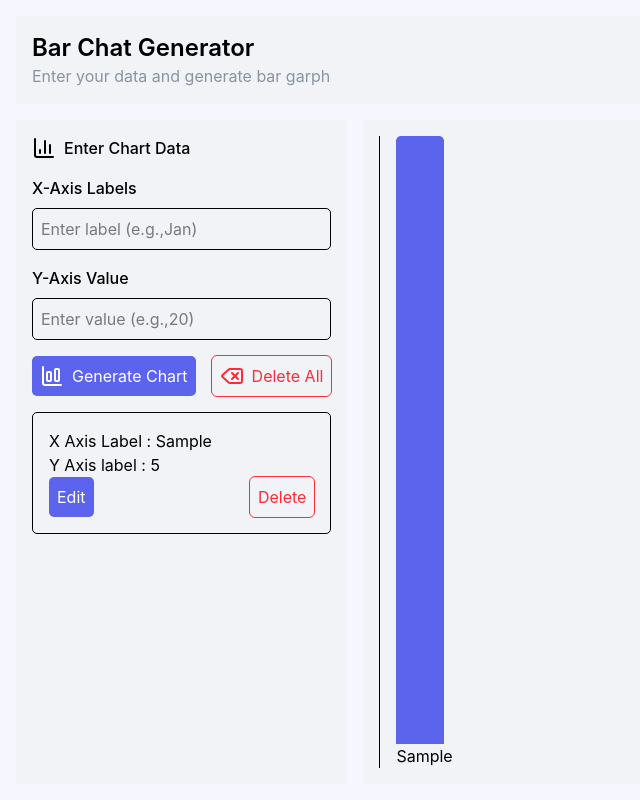
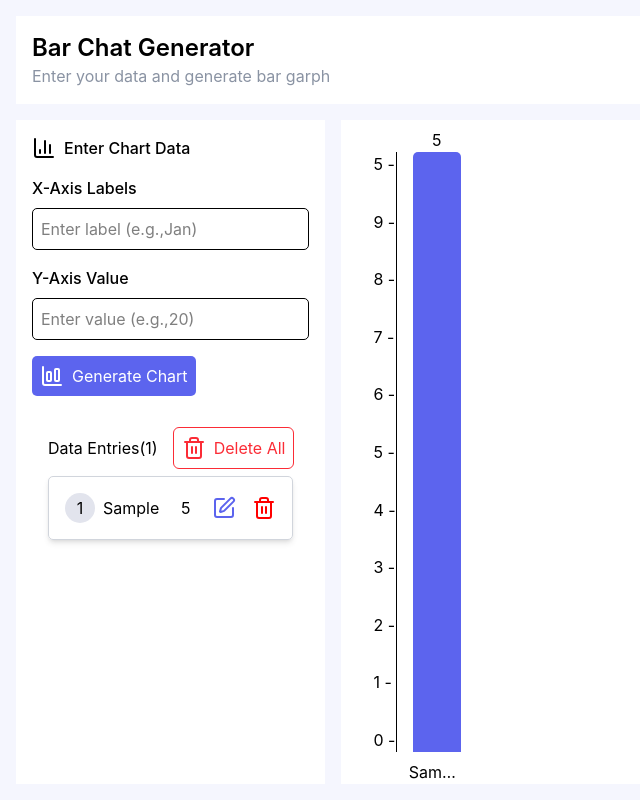
Before and after one commit to krish-patel-simform/barchat-generator, a React (Vite) app: page / in a window 1280 px wide. Both pictures are taken after typing "Sample", "5" into the empty fields and a click on the button "Generate Chart". Shown: the whole page, without its empty margins (0-640 px from the left). Built offline with nearby package versions, Linux system fonts and the light colour scheme.

Commit message:
fix:fix the bar value and bar label using absolute

```diff
--- a/src/Component/BarDataEditor/BarDataEditor.tsx
+++ b/src/Component/BarDataEditor/BarDataEditor.tsx
@@ -2,19 +2,38 @@ import BarDataEditCard from "../Card/BarDataEditCard";
 import type { BarDataEditorProps } from "./barDataEditor.type";
 
 import style from "./barDataEditor.module.css";
+import Button from "../UI/Button/Button";
+import { Trash2 } from "lucide-react";
 
 export default function BarDataEditor({
   data,
   dispatchBarData,
 }: BarDataEditorProps) {
+  function handleDeleteAll() {
+    dispatchBarData({ type: "deleteAll" });
+  }
+
   return (
     <div className={`${style.barDataEditorContainer}`}>
-      {data.map((barData) => {
+      <div className={`${style.barDataEditCardHeader}`}>
+        <h6 className={`${style.barDataEditCardHeadering}`}>
+          Data Entries({data.length})
+        </h6>
+        <Button
+          leftIcon={<Trash2 />}
+          mode="Secondary"
+          title="Delete All"
+          outlineColor="Red"
+          onClick={handleDeleteAll}
+        />
+      </div>
+      {data.map((barData, index) => {
         return (
           <BarDataEditCard
             dispatchBarData={dispatchBarData}
             key={barData.id}
             data={barData}
+            index={index}
           />
         );
       })}
--- a/src/Component/BarDataEditor/barDataEditor.module.css
+++ b/src/Component/BarDataEditor/barDataEditor.module.css
@@ -1,5 +1,13 @@
 @reference 'tailwindcss';
 
 .barDataEditorContainer {
-  @apply flex flex-col gap-2 overflow-scroll;
+  @apply flex flex-col gap-2 overflow-scroll p-4 grow;
 }
+
+.barDataEditCardHeader {
+  @apply flex gap-4 justify-between items-center;
+}
+
+.barDataEditCardHeadering {
+  @apply text-[1rem];
+}
--- a/src/Component/BarGraph/BarGraph.tsx
+++ b/src/Component/BarGraph/BarGraph.tsx
@@ -8,8 +8,21 @@ export default function BarGraph({ data }: BarGraphProps) {
     Number.NEGATIVE_INFINITY,
   );
 
+  const gap = Math.ceil(maxValue / 10);
+  const intervals = Array.from({ length: 11 }, (_, index) =>
+    index === 10 ? maxValue : gap * index,
+  ).reverse();
+
   return (
     <section className={`${style.barGraphContainer}`}>
+      <div className={`${style.barGraphIntervals}`}>
+        {maxValue === Number.NEGATIVE_INFINITY
+          ? null
+          : intervals.map((interval) => {
+              return <span>{interval} -</span>;
+            })}
+      </div>
+      <div className={`${style.allBarContainer}`}>
         {data.map((obj) => {
           const height = (obj.yValue / maxValue) * MAX_BAR_HEIGHT;
           return (
@@ -21,16 +34,19 @@ export default function BarGraph({ data }: BarGraphProps) {
             />
           );
         })}
+      </div>
     </section>
   );
 }
 
 const MAX_BAR_HEIGHT = 100;
 
-const Bar = ({ xLabel, height }: BarProps) => {
+const Bar = ({ xLabel, height, yValue }: BarProps) => {
   return (
     <section className={`${style.barContainer}`}>
-      <div style={{ height: `${height}%` }} className={`${style.bar}`}></div>
+      <div style={{ height: `${height}%` }} className={`${style.bar}`}>
+        <span className={`${style.barContainerValue}`}>{yValue}</span>
+      </div>
       <span className={`${style.barContainerLabel}`}>{xLabel}</span>
     </section>
   );
--- a/src/Component/BarGraph/barGraph.module.css
+++ b/src/Component/BarGraph/barGraph.module.css
@@ -1,11 +1,21 @@
 @reference 'tailwindcss';
 
 .barGraphContainer {
-  @apply flex items-end gap-4 h-full border-l pl-4;
+  @apply flex items-end gap-4 h-full p-4 relative;
+}
+
+.barGraphIntervals {
+  @apply flex flex-col justify-between h-[100%] border-r;
+}
+
+/* Bar */
+
+.allBarContainer {
+  @apply h-full flex gap-4;
 }
 
 .bar {
-  @apply w-[3rem] bg-[var(--primary-bg-color)] rounded-tl-[var(--radius)] rounded-tr-[var(--radius)];
+  @apply relative w-[3rem] bg-[var(--primary-bg-color)] rounded-tl-[var(--radius)] rounded-tr-[var(--radius)];
 }
 
 .bar:hover {
@@ -13,9 +23,13 @@
 }
 
 .barContainer {
-  @apply flex flex-col h-[100%] justify-end cursor-pointer;
+  @apply flex flex-col h-[100%] justify-end cursor-pointer items-center gap-2;
+}
+
+.barContainerValue {
+  @apply absolute top-[-1.5rem] left-[50%] translate-x-[-50%];
 }
 
 .barContainerLabel {
-  @apply text-center;
+  @apply absolute text-center truncate w-[3.5rem] bottom-[-1rem];
 }
--- a/src/Component/BargraphInput/BargraphInput.tsx
+++ b/src/Component/BargraphInput/BargraphInput.tsx
@@ -1,7 +1,7 @@
 import style from "./bargraphInput.module.css";
 import Input from "../UI/Input/Input";
 import Button from "../UI/Button/Button";
-import { BarChartBigIcon, DeleteIcon } from "lucide-react";
+import { BarChartBigIcon } from "lucide-react";
 import { forwardRef, useImperativeHandle, useRef } from "react";
 import type {
   BargraphInputProps,
@@ -55,12 +55,6 @@ const BargraphInput = forwardRef<BarGraphInputRefs, BargraphInputProps>(
             leftIcon={<BarChartBigIcon />}
             onClick={onGenerate}
           />
-          <Button
-            leftIcon={<DeleteIcon />}
-            mode="Secondary"
-            title="Delete All"
-            outlineColor="Red"
-          />
         </section>
       </div>
     );
--- a/src/Component/Card/BarDataEditCard.tsx
+++ b/src/Component/Card/BarDataEditCard.tsx
@@ -1,15 +1,17 @@
 import style from "./barDataEditCard.module.css";
-import Button from "../UI/Button/Button";
 import type { BarData, BarDataAction } from "../../reducer/barDataReducer";
 import React, { useState } from "react";
 import Modal from "../Modal/Modal";
+import { EditIcon, Trash2 } from "lucide-react";
 
 type BarDataEditCardProps = {
   data: BarData;
   dispatchBarData: React.Dispatch<BarDataAction>;
+  index: number;
 };
 
 export default function BarDataEditCard({
+  index,
   data,
   dispatchBarData,
 }: BarDataEditCardProps) {
@@ -28,22 +30,34 @@ export default function BarDataEditCard({
     dispatchBarData({ type: "delete", payload: { id: data.id } });
   }
 
+  function handleOnCancle() {
+    setIsModalOpen(false);
+  }
+
   return (
     <>
-      {isModalOpen && <Modal data={data} onEdit={handleOnEdit} />}
+      {isModalOpen && (
+        <Modal data={data} onCancle={handleOnCancle} onEdit={handleOnEdit} />
+      )}
       <div className={`${style.barDataEditCard}`}>
+        <div className={`${style.flexSection}`}>
+          <p className={`${style.barDataEditCardId}`}>{index + 1}</p>
+          <p>{data.xLabel}</p>
+        </div>
         <div>
-          <p>X Axis Label : {data.xLabel}</p>
-          <p>Y Axis label : {data.yValue}</p>
-          <div className={`${style.barDataEditCardActions}`}>
-            <Button mode="Primary" title="Edit" onClick={handleEditBtnClick} />
-            <Button
-              mode="Secondary"
-              title="Delete"
-              onClick={handleDeleteBtnClick}
-              outlineColor="Red"
-            />
-          </div>
+          <p>{data.yValue}</p>
+        </div>
+        <div className={`${style.barDataEditCardActions}`}>
+          <EditIcon
+            className={`${style.barEditCardIcons}`}
+            color="#5c64ee"
+            onClick={handleEditBtnClick}
+          />
+          <Trash2
+            className={`${style.barEditCardIcons}`}
+            color="red"
+            onClick={handleDeleteBtnClick}
+          />
         </div>
       </div>
     </>
--- a/src/Component/Card/barDataEditCard.module.css
+++ b/src/Component/Card/barDataEditCard.module.css
@@ -1,9 +1,21 @@
 @reference 'tailwindcss';
 
 .barDataEditCard {
-  @apply flex flex-col gap-4 border rounded-(--radius) p-4;
+  @apply flex gap-4 justify-between border items-center border-gray-300 rounded-(--radius) p-4 shadow-md;
+}
+
+.barDataEditCardId {
+  @apply bg-[#e2e4ed] p-[0.2rem] h-[30px] aspect-square rounded-[50%] flex items-center justify-center;
 }
 
 .barDataEditCardActions {
   @apply flex gap-4 justify-between;
 }
+
+.flexSection {
+  @apply flex gap-2 items-center;
+}
+
+.barEditCardIcons {
+  @apply cursor-pointer;
+}
--- a/src/Component/Main/main.module.css
+++ b/src/Component/Main/main.module.css
@@ -5,7 +5,7 @@
 }
 
 .mainBargraphInput {
-  @apply overflow-scroll flex flex-col gap-4;
+  @apply flex flex-col gap-4;
 }
 
 .mainBarGraph {
--- a/src/Component/Modal/Modal.tsx
+++ b/src/Component/Modal/Modal.tsx
@@ -8,9 +8,10 @@ import Button from "../UI/Button/Button";
 type ModalProps = {
   data: BarData;
   onEdit: (editedData: BarData) => void;
+  onCancle: () => void;
 };
 
-export default function Modal({ data, onEdit }: ModalProps) {
+export default function Modal({ data, onEdit, onCancle }: ModalProps) {
   const { xLabel, yValue } = data;
 
   function handleSubmit(e: React.SubmitEvent<HTMLFormElement>) {
@@ -43,7 +44,9 @@ export default function Modal({ data, onEdit }: ModalProps) {
   }
 
   return (
+    <div className={`${style.modalContainer}`}>
       <form onSubmit={handleSubmit} className={`${style.modal}`}>
+        <h1>Edit Chart</h1>
         <div>
           <p>X-Axis</p>
           <Input type="text" name="xLabel" defaultValue={xLabel} />
@@ -52,9 +55,16 @@ export default function Modal({ data, onEdit }: ModalProps) {
           <p>Y-Value</p>
           <Input type="number" name="yValue" defaultValue={yValue} />
         </div>
-      <div>
+        <div className={`${style.modalActions}`}>
           <Button mode="Primary" title="Save" type="submit" />
+          <Button
+            mode="Secondary"
+            title="Cancle"
+            outlineColor="Gray"
+            onClick={onCancle}
+          />
         </div>
       </form>
+    </div>
   );
 }
--- a/src/Component/Modal/modal.module.css
+++ b/src/Component/Modal/modal.module.css
@@ -1,5 +1,13 @@
 @reference 'tailwindcss';
 
+.modalContainer {
+  @apply absolute flex items-center justify-center inset-0 backdrop-blur-xs;
+}
+
 .modal {
-  @apply absolute border p-4 rounded-[--radius] top-[50%] left-[50%];
+  @apply absolute flex flex-col border p-4 rounded-(--radius)  gap-4 bg-(--app-bg);
 }
+
+.modalActions {
+  @apply flex justify-between;
+}
--- a/src/index.css
+++ b/src/index.css
@@ -3,7 +3,7 @@
   /*Background color */
 
   --primary-bg-color: #5c64ee;
-  --secondary-bg-color: #f1f3f6;
+  --secondary-bg-color: white;
   --app-bg: #f5f6fe;
   --section-bg: #fffffd;
 
```
Lines whose indentation alone changed are shown as unchanged.
